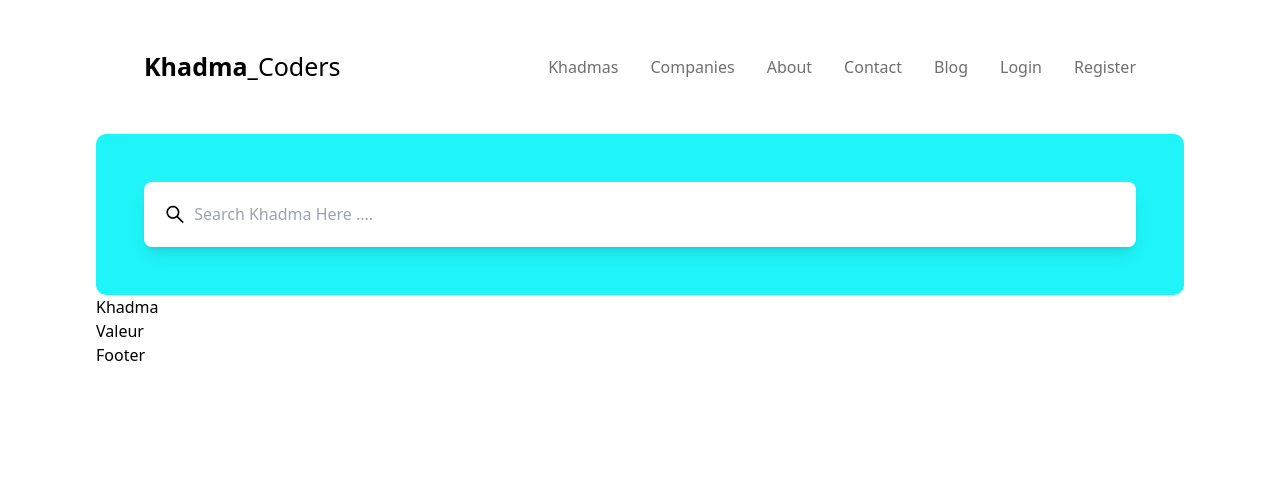
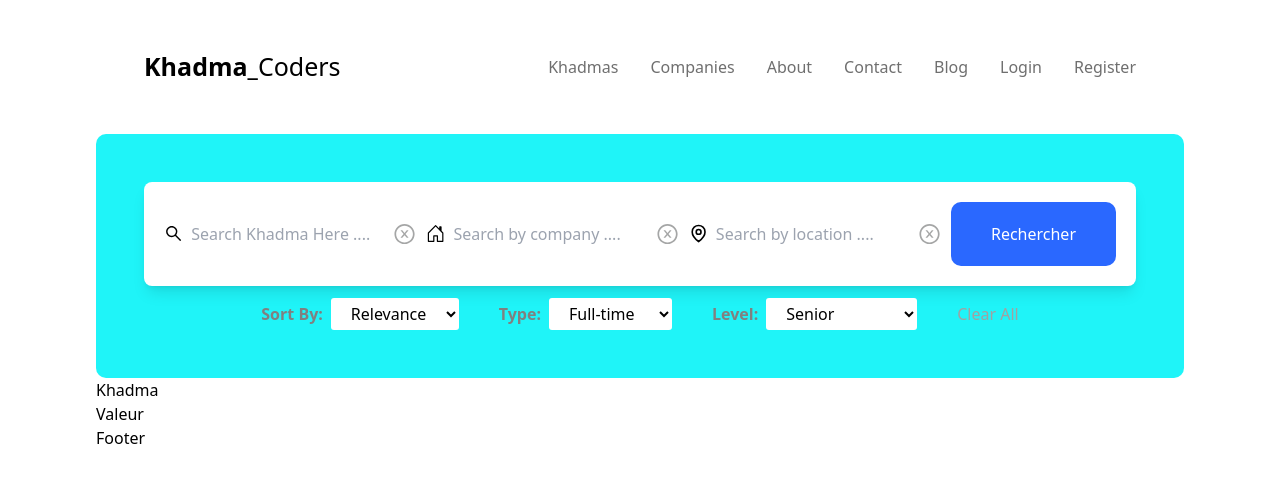
Before and after one commit to abdelghani200/Khadma_Code, a React (Vite) app in the folder code_projet/: page / in a window 1280 px wide. Shown: the top 482 px of the page. Built offline with nearby package versions, Linux system fonts and the light colour scheme.

Commit message:
form recherche created

```diff
--- a/code_projet/src/Components/RechercheDiv/Recherche.jsx
+++ b/code_projet/src/Components/RechercheDiv/Recherche.jsx
@@ -1,17 +1,75 @@
 import React from "react";
-import {AiOutlineSearch} from 'react-icons/ai'
+import { AiOutlineCloseCircle, AiOutlineSearch } from 'react-icons/ai'
+import { BsHouseDoor } from 'react-icons/bs'
+import { GrLocation } from 'react-icons/gr'
 
-const Recherche = () =>{
-    return(
+const Recherche = () => {
+    return (
         <div className="rechercheDiv grid gp-10 bg-greyIsh rounded-[10px] p-[3rem]">
+
             <form action="">
+
                 <div className="firstDiv flex justify-between items-center rounded-[8px] gap-[10px] bg-white p-5 shadow-lg shadow-greyIsh-700">
+
                     <div className="flex gap-2 items-center">
-                        <AiOutlineSearch  className='text-[25px] icon' />
-                        <input type="text" className='bg-transparent text-blue-500 focus:outline-none w-[100%]' placeholder="Search Khadma Here ...."/>
+                        <AiOutlineSearch className='text-[25px] icon' />
+                        <input type="text" className='bg-transparent text-blue-500 focus:outline-none w-[100%]' placeholder="Search Khadma Here ...." />
+                        <AiOutlineCloseCircle className='text-[30px] text-[#a5a6a6] hover:text-textColor icon' />
                     </div>
+
+                    <div className="flex gap-2 items-center">
+                        <BsHouseDoor className='text-[25px] icon' />
+                        <input type="text" className='bg-transparent text-blue-500 focus:outline-none w-[100%]' placeholder="Search by company ...." />
+                        <AiOutlineCloseCircle className='text-[30px] text-[#a5a6a6] hover:text-textColor icon' />
+                    </div>
+
+                    <div className="flex gap-2 items-center">
+                        <GrLocation className='text-[25px] icon' />
+                        <input type="text" className='bg-transparent text-blue-500 focus:outline-none w-[100%]' placeholder="Search by location ...." />
+                        <AiOutlineCloseCircle className='text-[30px] text-[#a5a6a6] hover:text-textColor icon' />
+                    </div>
+
+                    <button className='bg-blueColor h-full p-5 px-10 rounded-[10px] text-white cursor-pointer hover:bg-blue-300'>Rechercher</button>
+
                 </div>
             </form>
+
+            <div className="secDiv flex items-center gap-10 justify-center">
+
+                <div className="singleSearch flex items-center gap-2 mt-3">
+                    <label htmlFor="relevance" className="text-[#808080] font-semibold">Sort By:</label>
+                    <select name="" id="relevance" className="bg-white rounded-[3px] px-4 py-1">
+                        <option value="relevance">Relevance</option>
+                        <option value="relevance">Relevance</option>
+                        <option value="relevance">Relevance</option>
+                        <option value="relevance">Relevance</option>
+                    </select>
+                </div>
+
+                <div className="singleSearch flex items-center gap-2 mt-3">
+                    <label htmlFor="type" className="text-[#808080] font-semibold">Type:</label>
+                    <select name="" id="type" className="bg-white rounded-[3px] px-4 py-1">
+                        <option value="relevance">Full-time</option>
+                        <option value="relevance">Remote</option>
+                        <option value="relevance">Contract</option>
+                        <option value="relevance">Part-time</option>
+                    </select>
+                </div>
+                <div className="singleSearch flex items-center gap-2 mt-3">
+                    <label htmlFor="level" className="text-[#808080] font-semibold">Level:</label>
+                    <select name="" id="level" className="bg-white rounded-[3px] px-4 py-1">
+                        <option value="Relevance">Senior</option>
+                        <option value="Inclusive">Beginner</option>
+                        <option value="Starts With">Intermediate</option>
+                        <option value="Contains">Advocate</option>
+                    </select>
+                </div>
+
+                <span className="text-[#a1a1a1] cursor-pointer mt-3">Clear All</span>
+
+            </div>
+
+
         </div>
     )
 }
```
